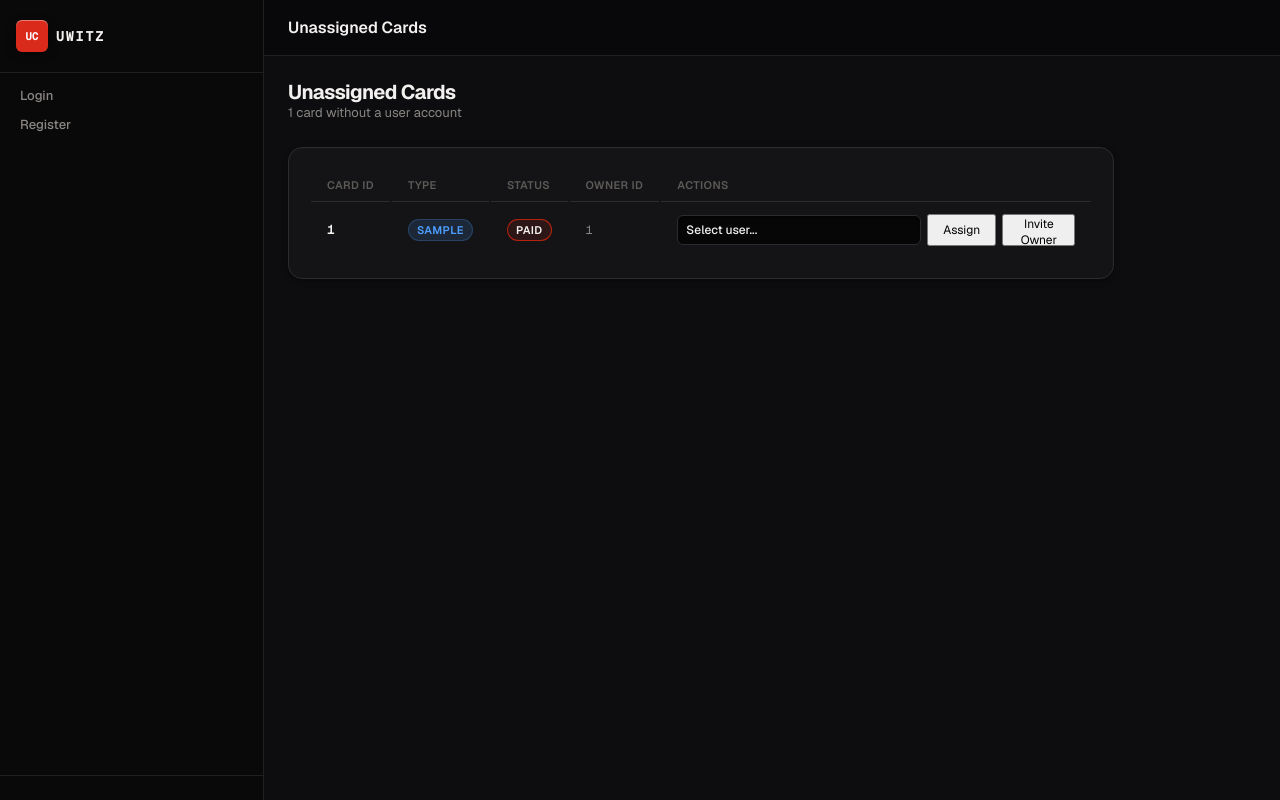
After one commit to Uwitz/CardAPI, a FastAPI app: template templates/admin/orphans.html in a window 1280 px wide. The commit adds this page. Run offline with FastAPI, Linux system fonts and the light colour scheme; the template is opened without the code that fills it: most values are stand-ins (such as "Sample title", 1, 10 or a date in 2020); parts of the project's set-up code (start-up, migrations or seed data) failed here and were passed over; some libraries are stand-ins or nearby versions.

Commit message:
Add unassigned cards admin section
- Admin API: GET /api/admin/orphans, POST /orphans/{id}/assign, POST /orphans/{id}/invite
- Dashboard: /admin/orphans page with assign-to-user and invite-owner actions
- Scans both cards and legacy user_cards collections for orphan detection
- Invite creates new user account with temp password and sends email
- Assign links card to existing user and sends notification email

Co-authored-by: CommandCodeBot <noreply@commandcode.ai>

```diff
--- /dev/null
+++ b/templates/admin/orphans.html
@@ -0,0 +1,137 @@
+{% extends "base.html" %}
+{% block title %}Unassigned Cards — Admin{% endblock %}
+{% block page_title %}Unassigned Cards{% endblock %}
+{% block content %}
+<div class="flex items-center justify-between mb-6">
+  <div>
+    <h1 style="font-size: 1.25rem; font-weight: 700;">Unassigned Cards</h1>
+    <p class="text-sm text-muted">{{ orphans | length }} card{{ 's' if orphans | length != 1 }} without a user account</p>
+  </div>
+</div>
+
+{% if orphans %}
+<table class="card" style="overflow: hidden;">
+  <thead>
+    <tr>
+      <th style="padding: 10px 16px; font: 600 11px/1 var(--font-sans); letter-spacing: 0.04em; text-transform: uppercase; color: var(--text-faint); border-bottom: 1px solid var(--border); text-align: left;">Card ID</th>
+      <th style="padding: 10px 16px; font: 600 11px/1 var(--font-sans); letter-spacing: 0.04em; text-transform: uppercase; color: var(--text-faint); border-bottom: 1px solid var(--border); text-align: left;">Type</th>
+      <th style="padding: 10px 16px; font: 600 11px/1 var(--font-sans); letter-spacing: 0.04em; text-transform: uppercase; color: var(--text-faint); border-bottom: 1px solid var(--border); text-align: left;">Status</th>
+      <th style="padding: 10px 16px; font: 600 11px/1 var(--font-sans); letter-spacing: 0.04em; text-transform: uppercase; color: var(--text-faint); border-bottom: 1px solid var(--border); text-align: left;">Owner ID</th>
+      <th style="padding: 10px 16px; font: 600 11px/1 var(--font-sans); letter-spacing: 0.04em; text-transform: uppercase; color: var(--text-faint); border-bottom: 1px solid var(--border); text-align: left;">Actions</th>
+    </tr>
+  </thead>
+  <tbody>
+    {% for card in orphans %}
+    <tr style="border-bottom: 1px solid var(--border-faint);">
+      <td style="padding: 10px 16px; font: 600 13px/1 var(--font-mono); color: var(--text-strong);">{{ card.card_id }}</td>
+      <td style="padding: 10px 16px;"><span class="badge badge-info">{{ card.card_type }}</span></td>
+      <td style="padding: 10px 16px;"><span class="badge {% if card.status == 'active' %}badge-success{% else %}badge-neutral{% endif %}">{{ card.status }}</span></td>
+      <td style="padding: 10px 16px; font: 400 12px/1 var(--font-mono); color: var(--text-muted);">{{ card.owner_id or '—' }}</td>
+      <td style="padding: 10px 16px;">
+        <div style="display: flex; gap: 6px; align-items: center;">
+          <select id="user-{{ card.card_id }}" style="height: 30px; padding: 0 8px; font-size: 12px; background: var(--surface-inset); border: 1px solid var(--border); border-radius: var(--radius-sm); color: var(--text-strong);">
+            <option value="">Select user...</option>
+            {% for u in users %}
+              <option value="{{ u._id }}">{{ u.display_name }} ({{ u.email }})</option>
+            {% endfor %}
+          </select>
+          <button class="btn btn-sm" onclick="assignCard('{{ card.card_id }}')">Assign</button>
+          <button class="btn btn-sm" onclick="showInvite('{{ card.card_id }}')">Invite Owner</button>
+        </div>
+      </td>
+    </tr>
+    {% endfor %}
+  </tbody>
+</table>
+{% else %}
+<div class="empty-state" style="padding: 4rem 2rem;">
+  <svg width="48" height="48" viewBox="0 0 24 24" fill="none" stroke="currentColor" stroke-width="1.5" style="margin: 0 auto 1rem; opacity: 0.3;"><path d="M22 11.08V12a10 10 0 11-5.93-9.14"/><polyline points="22 4 12 14.01 9 11.01"/></svg>
+  <p class="font-semibold mb-2">No unassigned cards</p>
+  <p class="text-sm text-muted">All cards have valid owner accounts.</p>
+</div>
+{% endif %}
+
+<!-- Invite Modal -->
+<div id="invite-modal" style="display: none; position: fixed; inset: 0; z-index: 1000; background: rgba(9,9,10,0.85); backdrop-filter: blur(6px); display: none; align-items: center; justify-content: center;">
+  <div style="background: var(--surface-card); border: 1px solid var(--border); border-radius: var(--radius-xl); box-shadow: var(--shadow-4); padding: 32px; width: 100%; max-width: 400px; text-align: center;">
+    <h3 style="font: 600 18px/1.3 var(--font-hero); color: var(--text-strong); margin-bottom: 8px;">Invite Card Owner</h3>
+    <p style="font: 400 13px/1.5 var(--font-sans); color: var(--text-muted); margin-bottom: 20px;">Send an account creation email. A new user will be created and the card assigned to them.</p>
+    <input type="email" id="invite-email" class="form-input" placeholder="owner@example.com" style="margin-bottom: 16px;">
+    <div style="display: flex; gap: 8px; justify-content: center;">
+      <button class="btn btn-sm" onclick="closeInvite()">Cancel</button>
+      <button class="btn btn-sm btn-primary" onclick="sendInvite()" id="invite-btn">Send Invite</button>
+    </div>
+    <div id="invite-result" style="margin-top: 12px; font-size: 12px; display: none;"></div>
+  </div>
+</div>
+
+{% endblock %}
+{% block head %}
+<script>
+const csrfToken = document.querySelector('meta[name="csrf-token"]')?.content;
+let inviteCardId = null;
+
+async function assignCard(cardId) {
+  const select = document.getElementById('user-' + cardId);
+  const userId = select.value;
+  if (!userId) { alert('Select a user first'); return; }
+
+  const res = await fetch(`/api/admin/orphans/${cardId}/assign`, {
+    method: 'POST',
+    headers: { 'Content-Type': 'application/json', 'X-CSRF-Token': csrfToken },
+    body: JSON.stringify({ user_id: userId }),
+  });
+  const data = await res.json();
+  if (res.ok) {
+    alert('Card assigned successfully');
+    location.reload();
+  } else {
+    alert(data.detail?.error || 'Failed to assign');
+  }
+}
+
+function showInvite(cardId) {
+  inviteCardId = cardId;
+  document.getElementById('invite-modal').style.display = 'flex';
+  document.getElementById('invite-email').value = '';
+  document.getElementById('invite-result').style.display = 'none';
+}
+
+function closeInvite() {
+  document.getElementById('invite-modal').style.display = 'none';
+}
+
+async function sendInvite() {
+  const email = document.getElementById('invite-email').value.trim();
+  if (!email) { alert('Enter an email address'); return; }
+
+  const btn = document.getElementById('invite-btn');
+  btn.disabled = true;
+  btn.textContent = 'Sending...';
+
+  const res = await fetch(`/api/admin/orphans/${inviteCardId}/invite`, {
+    method: 'POST',
+    headers: { 'Content-Type': 'application/json', 'X-CSRF-Token': csrfToken },
+    body: JSON.stringify({ email }),
+  });
+  const data = await res.json();
+
+  const result = document.getElementById('invite-result');
+  result.style.display = 'block';
+  if (res.ok) {
+    result.style.color = 'var(--success)';
+    if (data.temp_password) {
+      result.textContent = `User created! Temp password: ${data.temp_password}`;
+    } else {
+      result.textContent = 'Card assigned to existing user.';
+    }
+    setTimeout(() => location.reload(), 2000);
+  } else {
+    result.style.color = 'var(--danger)';
+    result.textContent = data.detail?.error || 'Failed';
+    btn.disabled = false;
+    btn.textContent = 'Send Invite';
+  }
+}
+</script>
+{% endblock %}
--- a/templates/base.html
+++ b/templates/base.html
@@ -75,6 +75,10 @@
             <a href="/admin/orders" class="sidebar-link {% if '/admin/orders' in request.url.path %}active{% endif %}">All Orders</a>
             <a href="/admin/subscriptions" class="sidebar-link {% if '/admin/subscriptions' in request.url.path %}active{% endif %}">Subscriptions</a>
             <a href="/admin/pricing" class="sidebar-link {% if '/admin/pricing' in request.url.path %}active{% endif %}">Pricing</a>
+            <a href="/admin/orphans" class="sidebar-link {% if '/admin/orphans' in request.url.path %}active{% endif %}">
+              <svg width="16" height="16" viewBox="0 0 24 24" fill="none" stroke="currentColor" stroke-width="2"><path d="M10.29 3.86L1.82 18a2 2 0 001.71 3h16.94a2 2 0 001.71-3L13.71 3.86a2 2 0 00-3.42 0z"/><line x1="12" y1="9" x2="12" y2="13"/><line x1="12" y1="17" x2="12.01" y2="17"/></svg>
+              Unassigned Cards
+            </a>
             <a href="/admin/email-logs" class="sidebar-link {% if '/admin/email-logs' in request.url.path %}active{% endif %}">Email Logs</a>
           {% endif %}
         {% else %}
```
Also changed, not shown: app/api/admin.py (+111 -0 lines), app/dashboard/admin.py (+41 -0 lines).
